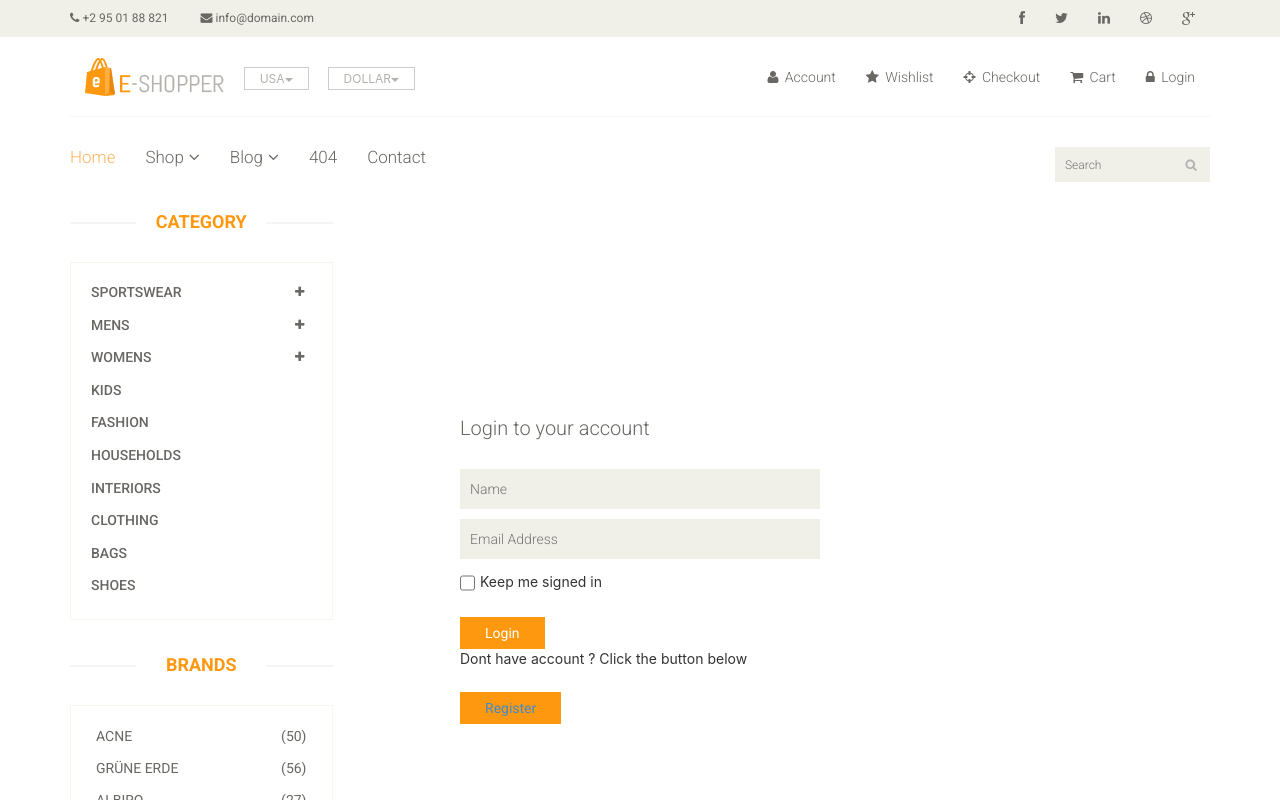
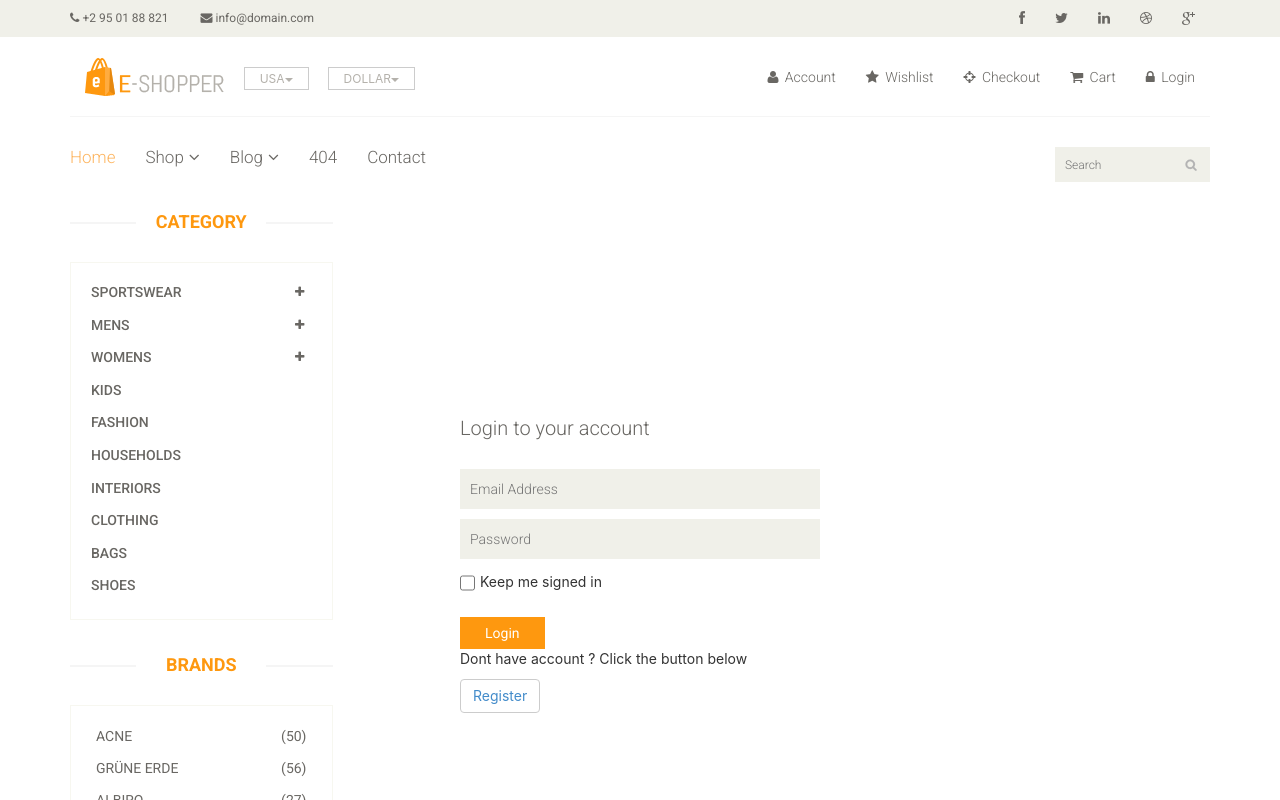
Before and after one commit to PhanVPhuc/react-project, a React (Create React App) app: page /login in a window 1280 px wide. Shown: the top 800 px of the page. Built offline with nearby package versions, Linux system fonts and the light colour scheme.

Commit message:
faulty passowrd

```diff
--- a/src/component/member/Login.js
+++ b/src/component/member/Login.js
@@ -1,6 +1,56 @@
+import { useEffect, useState } from "react";
 import { Link } from "react-router-dom";
+import Error from "./Error";
+import axios from "axios";
 
 function Login() {
+  function isEmail(email) {
+    var regex = /^([a-zA-Z0-9_.+-])+\@(([a-zA-Z0-9-])+\.)+([a-zA-Z0-9]{2,6})+$/;
+    return regex.test(email);
+  }
+  const [inputs, setInputs] = useState({
+    // name: "",
+    email: "",
+    pass: "",
+    level: 0,
+  });
+  const [error, setError] = useState({});
+  const handleInput = (e) => {
+    const nameInput = e.target.name;
+    const valueInput = e.target.value;
+    setInputs((state) => ({ ...state, [nameInput]: valueInput }));
+  };
+  function handleSubmit(e) {
+    e.preventDefault();
+
+    let errorSubmit = {};
+    let flag = true;
+
+    if (inputs.email == "") {
+      // errorSubmit.email = " We need your email ";
+      flag = false;
+    }
+    // if (inputs.name == "") {
+    //   // errorSubmit.pass = " We need your name";
+    //   flag = false;
+    // }
+    if (inputs.pass == "") {
+      //   errorSubmit.pass = " We need your Password";
+      flag = false;
+    }
+
+    if (!flag) {
+      setError(errorSubmit);
+    }
+    setError({});
+
+    console.log(inputs);
+    axios
+      .post("http://localhost/laravel8/laravel8/public/api/login", inputs)
+      .then((res) => {
+        console.log(res); // checking the inputed information has saved to api
+      });
+  }
   return (
     <section id="form">
       {/*form*/}
@@ -10,9 +60,26 @@ function Login() {
             <div className="login-form">
               {/*login form*/}
               <h2>Login to your account</h2>
-              <form action="#">
-                <input type="text" placeholder="Name" />
-                <input type="email" placeholder="Email Address" />
+              <form enctype="multipart/form-data" onSubmit={handleSubmit}>
+                {/* <input
+                  type="text"
+                  placeholder="Name"
+                  name="name"
+                  onChange={handleInput}
+                /> */}
+                <input
+                  type="email"
+                  placeholder="Email Address"
+                  name="email"
+                  onChange={(isEmail, handleInput)}
+                />
+                <input
+                  type="password"
+                  placeholder="Password"
+                  name="pass"
+                  onChange={handleInput}
+                />
+                {/* <Error error={error} /> */}
                 <span>
                   <input type="checkbox" className="checkbox" />
                   Keep me signed in
@@ -20,11 +87,11 @@ function Login() {
                 <button type="submit" className="btn btn-default">
                   Login
                 </button>
-                <p>Dont have account ? Click the button below</p>
-                <button type="click" className="btn btn-default">
-                  <Link to="/Register"> Register</Link>
-                </button>
               </form>
+              <p>Dont have account ? Click the button below</p>
+              <button type="click" className="btn btn-default">
+                <Link to="/Register"> Register</Link>
+              </button>
             </div>
             {/*/login form*/}
           </div>
--- a/src/component/member/Register.js
+++ b/src/component/member/Register.js
@@ -17,6 +17,7 @@ function Register() {
     password: "",
     phone: "",
     address: "",
+    level: 0,
   });
   const handleInput = (e) => {
     const nameInput = e.target.name;
@@ -144,14 +145,15 @@ function Register() {
               onChange={handleInput}
             />
             <input type="file" onChange={handleUserInputFile} />
+            {/* <input type="hidden" value={"0"} name="level"></input> */}
             <button type="submit" className="btn btn-default">
               Signup
             </button>
-            <p> Already have account ? </p>
-            <button type="click" className="btn btn-default">
-              <Link to="/login"> Login </Link>
-            </button>
           </form>
+          <p> Already have account ? </p>
+          <button type="click" className="btn btn-default">
+            <Link to="/login"> Login </Link>
+          </button>
         </div>
         {/*/sign up form*/}
       </div>
```
